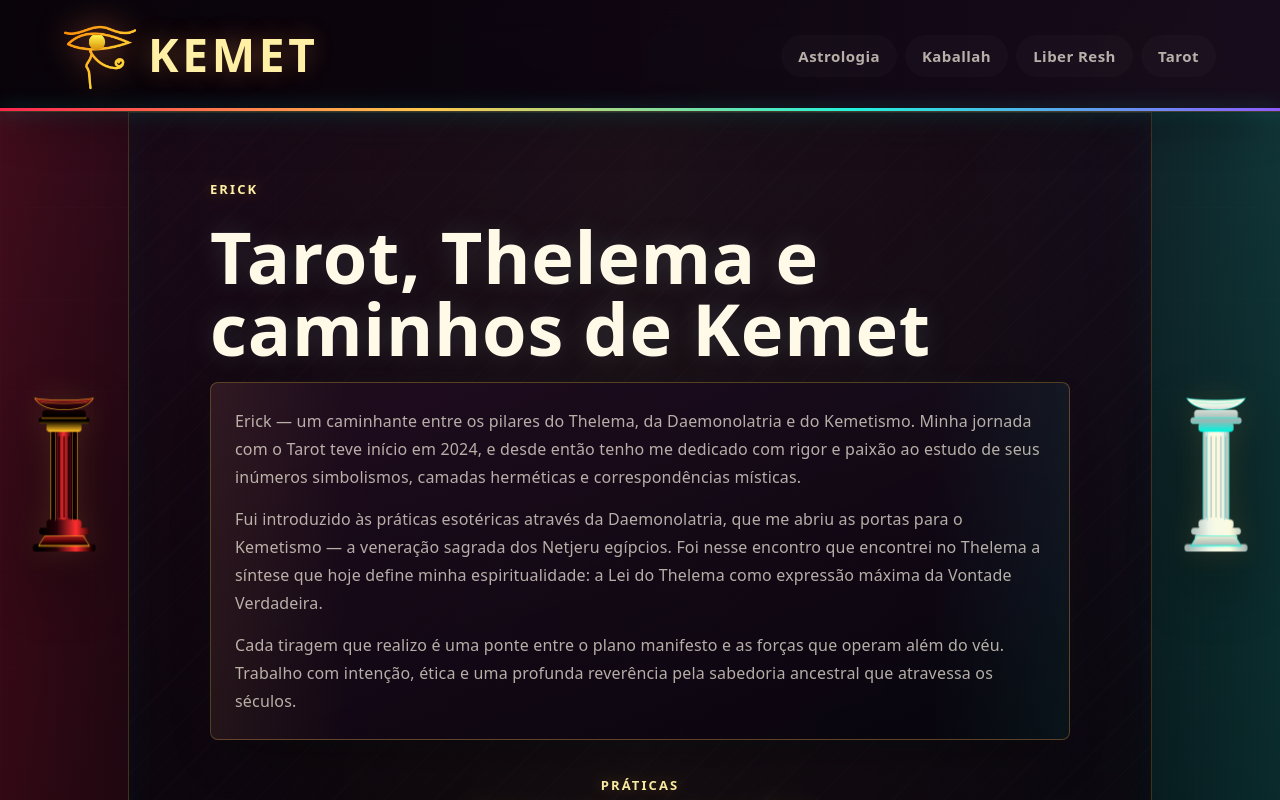
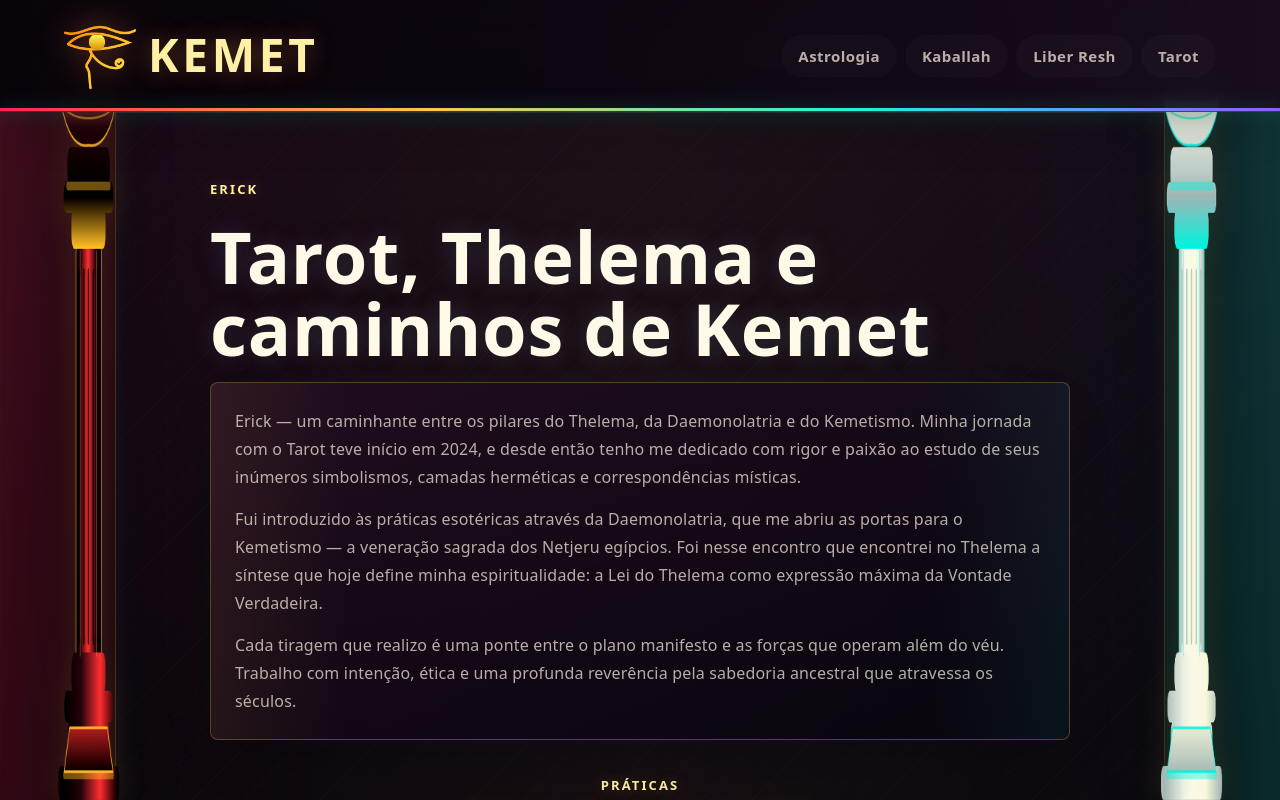
Before and after one commit to Erithekilla/kemet_website, a React (Vite) app: page / in a window 1280 px wide. Shown: the top 800 px of the page. Built offline with nearby package versions, Linux system fonts and the light colour scheme.

Commit message:
Ajusta colunas fixas em tela cheia

```diff
--- a/src/App.css
+++ b/src/App.css
@@ -9,7 +9,7 @@
   min-height: calc(100vh - 92px);
   width: 100%;
   display: grid;
-  grid-template-columns: minmax(70px, clamp(86px, 10vw, 142px)) minmax(320px, 1060px) minmax(70px, clamp(86px, 10vw, 142px));
+  grid-template-columns: minmax(68px, clamp(82px, 9vw, 132px)) minmax(320px, 1060px) minmax(68px, clamp(82px, 9vw, 132px));
   grid-template-areas: "pillar-left content pillar-right";
   align-items: start;
   text-align: center;
@@ -19,25 +19,28 @@
 }
 
 .pillar{
-  width: min(100%, 132px);
-  height: calc(100vh - 132px);
-  max-height: 760px;
-  margin: 20px auto;
-  position: sticky;
-  top: 112px;
+  width: clamp(82px, 8vw, 118px);
+  height: calc(100vh - 92px);
+  margin: 0;
+  position: fixed;
+  top: 92px;
+  z-index: 2;
   object-fit: contain;
-  filter: saturate(1.14) contrast(1.12) drop-shadow(0 0 16px rgba(255, 200, 77, 0.14)) drop-shadow(0 26px 34px rgba(0, 0, 0, 0.5));
+  filter: saturate(1.14) contrast(1.12) drop-shadow(0 0 16px rgba(255, 200, 77, 0.14)) drop-shadow(0 22px 30px rgba(0, 0, 0, 0.5));
   opacity: 0.98;
   transform: translateZ(0);
+  pointer-events: none;
 }
 
 .pillar-left {
   grid-area: pillar-left;
+  left: clamp(8px, 1.5vw, 24px);
   object-position: right center;
 }
 
 .pillar-right {
   grid-area: pillar-right;
+  right: clamp(8px, 1.5vw, 24px);
   object-position: left center;
 }
 
```
Also changed, not shown: src/assets/solomon-pillar-alabaster.png, src/assets/solomon-pillar-obsidian.png.
